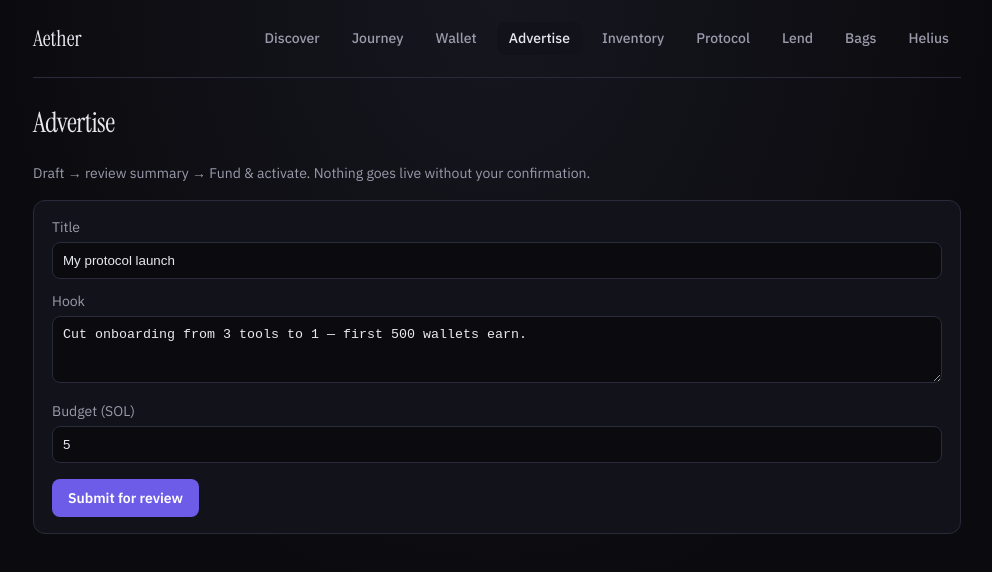
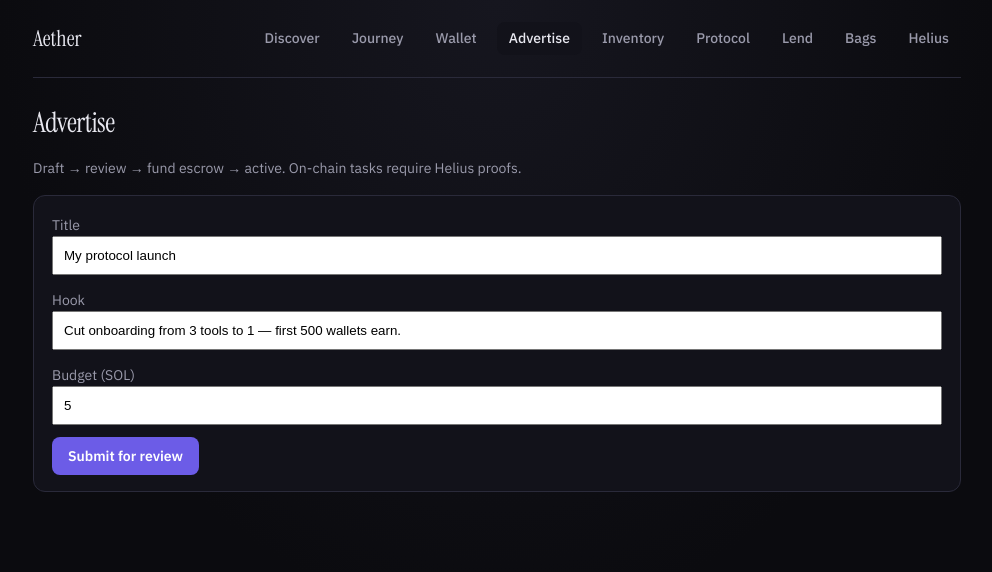
Before and after one commit to btcdecky-cmd/aether-protocol, a React (Vite) app: page /advertise in a window 1280 px wide. Shown: the top 572 px of the page, without its empty margins (143-1135 px from the left). Built offline with nearby package versions, Linux system fonts and the light colour scheme; no server answers.

Commit message:
chore: sync AdvertisePage escrow fund, .env.example protocol + Helius notes

```diff
--- a/src/routes/AdvertisePage.tsx
+++ b/src/routes/AdvertisePage.tsx
@@ -7,6 +7,7 @@ import {
 import type { Campaign } from "../db/schema/campaigns";
 import { AdvertiseSummaryCard } from "../components/AdvertiseSummaryCard";
 import { upsertCampaign } from "../lib/campaign-store";
+import { deriveEscrowPda, fundCampaignSim } from "../lib/protocol/escrow-client";
 
 export function AdvertisePage() {
   const [title, setTitle] = useState("My protocol launch");
@@ -22,36 +23,37 @@ export function AdvertisePage() {
     [title, budgetSol],
   );
 
-  function onCreateDraft() {
+  function onSubmitReview() {
     const budgetLamports = Math.floor(Number(budgetSol) * 1e9);
-    const reward = Math.floor(budgetLamports / 100);
+    const reward = Math.floor(budgetLamports / 500);
     const c = createDraft({
-      projectId: "proj-custom",
-      slug: title.toLowerCase().replace(/\s+/g, "-").slice(0, 40),
+      projectId: "proj-demo",
+      slug: title.toLowerCase().replace(/[^a-z0-9]+/g, "-").slice(0, 40),
       title,
       hook,
       description: hook,
       objective: "activation",
       priority: "contract",
       zones: ["discover", "project"],
-      category: "custom",
+      category: "protocol",
       budgetLamports,
       rewardPerCompletionLamports: reward,
-      maxCompletions: 100,
+      maxCompletions: 500,
+      weight: 5,
       tasks: [
         {
-          id: "t1",
+          id: "t-visit",
           type: "visit",
-          title: "Visit project",
-          description: "Open the project page from Discover.",
-          rewardLamports: Math.floor(reward / 2),
+          title: "Visit the docs",
+          description: "Open the project landing page",
+          rewardLamports: Math.floor(reward * 0.3),
         },
         {
-          id: "t2",
+          id: "t-onchain",
           type: "onchain",
-          title: "Eligible interaction",
-          description: "Submit a verified on-chain action.",
-          rewardLamports: Math.ceil(reward / 2),
+          title: "Complete an on-chain action",
+          description: "Submit a real tx signature — Helius verifies before payout",
+          rewardLamports: Math.floor(reward * 0.7),
         },
       ],
     });
@@ -62,8 +64,16 @@ export function AdvertisePage() {
   function onActivate() {
     if (!campaign) return;
     setActivating(true);
-    const escrowPda = "Escrow" + campaign.id.slice(0, 28);
+    const escrowPda = deriveEscrowPda(campaign.id);
     const { campaign: active } = activateCampaign(campaign, escrowPda);
+    fundCampaignSim({
+      campaignId: active.id,
+      advertiser: active.advertiserWallet ?? "AdvertiserDemo1111111111111111111111111",
+      authority: "AetherOracle111111111111111111111111111111",
+      budgetLamports: active.budgetLamports,
+      rewardPerCompletionLamports: active.rewardPerCompletionLamports,
+      maxCompletions: active.maxCompletions,
+    });
     upsertCampaign(active);
     setCampaign(active);
     setActivating(false);
@@ -86,89 +96,46 @@ export function AdvertisePage() {
   if (campaign?.status === "active") {
     return (
       <div>
-        <h1 style={{ fontSize: 28 }}>Live</h1>
-        <div className="card">
-          <p>
-            Campaign <strong>{campaign.title}</strong> is active.
-          </p>
-          <p className="muted">Escrow: {campaign.escrowPda}</p>
-          <button
-            className="btn ghost"
-            type="button"
-            onClick={() => setCampaign(null)}
-          >
-            Create another
-          </button>
-        </div>
+        <h1 style={{ fontSize: 28 }}>Campaign live</h1>
+        <p className="muted">{campaign.title} is active. Escrow funded (sim).</p>
+        <p className="muted">Escrow PDA: {campaign.escrowPda}</p>
+        <a className="btn" href={`/campaigns/${campaign.id}`}>
+          View campaign
+        </a>
       </div>
     );
   }
 
   return (
     <div>
-      <h1 style={{ fontSize: 28 }}>Advertise</h1>
+      <h1 style={{ fontSize: 28, marginBottom: 8 }}>Advertise</h1>
       <p className="muted" style={{ marginBottom: 16 }}>
-        Draft → review summary → Fund & activate. Nothing goes live without your
-        confirmation.
+        Draft → review → fund escrow → active. On-chain tasks require Helius proofs.
       </p>
       <div className="card">
-        <label className="muted" style={{ display: "block", marginBottom: 4 }}>
-          Title
-        </label>
+        <label className="muted">Title</label>
         <input
           value={title}
           onChange={(e) => setTitle(e.target.value)}
-          style={{
-            width: "100%",
-            padding: 10,
-            marginBottom: 12,
-            borderRadius: 8,
-            border: "1px solid var(--border)",
-            background: "#0b0b0f",
-            color: "var(--text)",
-          }}
+          style={{ width: "100%", marginBottom: 12, padding: 10 }}
         />
-        <label className="muted" style={{ display: "block", marginBottom: 4 }}>
-          Hook
-        </label>
-        <textarea
+        <label className="muted">Hook</label>
+        <input
           value={hook}
           onChange={(e) => setHook(e.target.value)}
-          rows={3}
-          style={{
-            width: "100%",
-            padding: 10,
-            marginBottom: 12,
-            borderRadius: 8,
-            border: "1px solid var(--border)",
-            background: "#0b0b0f",
-            color: "var(--text)",
-          }}
+          style={{ width: "100%", marginBottom: 12, padding: 10 }}
         />
-        <label className="muted" style={{ display: "block", marginBottom: 4 }}>
-          Budget (SOL)
-        </label>
+        <label className="muted">Budget (SOL)</label>
         <input
-          type="number"
-          min="0.1"
-          step="0.1"
           value={budgetSol}
           onChange={(e) => setBudgetSol(e.target.value)}
-          style={{
-            width: "100%",
-            padding: 10,
-            marginBottom: 16,
-            borderRadius: 8,
-            border: "1px solid var(--border)",
-            background: "#0b0b0f",
-            color: "var(--text)",
-          }}
+          style={{ width: "100%", marginBottom: 12, padding: 10 }}
         />
         <button
           className="btn"
           type="button"
           disabled={!draftReady}
-          onClick={onCreateDraft}
+          onClick={onSubmitReview}
         >
           Submit for review
         </button>
```
Also changed, not shown: 1 other file (tests, documents, lock files or other folders).
